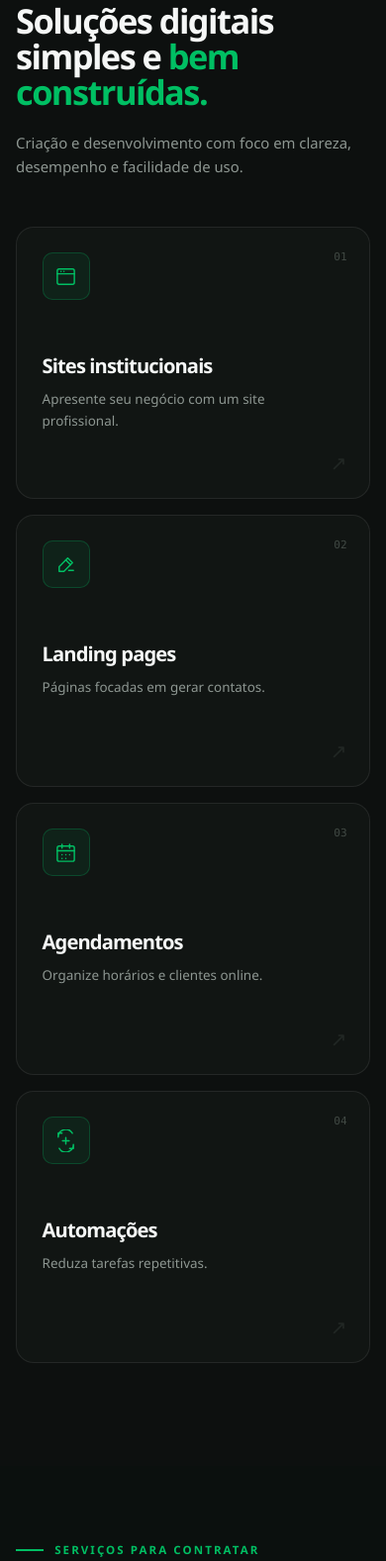
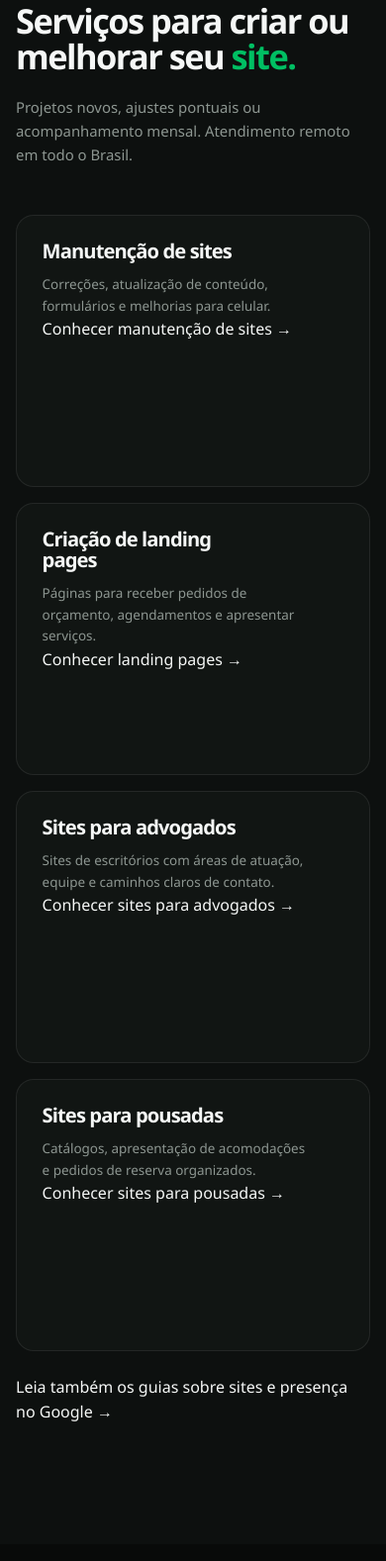
Before and after one commit to henriquesilvaweb/hsilva-site, a plain HTML site: page index.html in a window 390 px wide. Shown: the part 1380-2957 px from the top of the page at 99% size. Drawn offline with Linux system fonts and the light colour scheme.

Commit message:
UX mobile: eliminar seção duplicada de serviços e manter âncora da navegação

```diff
--- a/index.html
+++ b/index.html
@@ -114,68 +114,14 @@
       </a>
     </section>
 
-    <section class="section services" id="servicos" aria-labelledby="services-title">
+    <section class="section services" id="servicos" aria-labelledby="ofertas-title">
       <div class="container">
-        <div class="section-heading reveal">
-          <div>
-            <p class="eyebrow">O que eu faço</p>
-            <h2 id="services-title">Soluções digitais simples e <span>bem construídas.</span></h2>
-          </div>
-          <p>Criação e desenvolvimento com foco em clareza, desempenho e facilidade de uso.</p>
-        </div>
-
+        <div class="section-heading reveal"><div><p class="eyebrow">O que eu faço</p><h2 id="ofertas-title">Serviços para criar ou melhorar seu <span>site.</span></h2></div><p>Projetos novos, ajustes pontuais ou acompanhamento mensal. Atendimento remoto em todo o Brasil.</p></div>
         <div class="services-grid">
-          <article class="service-card reveal">
-            <span class="service-number">01</span>
-            <div class="icon-box">
-              <svg viewBox="0 0 24 24" aria-hidden="true"><rect x="3" y="4" width="18" height="16" rx="2"/><path d="M3 9h18M7 6.5h.01M10 6.5h.01"/></svg>
-            </div>
-            <h3>Sites institucionais</h3>
-            <p>Apresente seu negócio com um site profissional.</p>
-            <span class="card-arrow" aria-hidden="true">↗</span>
-          </article>
-
-          <article class="service-card reveal">
-            <span class="service-number">02</span>
-            <div class="icon-box">
-              <svg viewBox="0 0 24 24" aria-hidden="true"><path d="m14 5 5 5-9 9H5v-5l9-9Z"/><path d="m12 7 5 5M15 18h5"/></svg>
-            </div>
-            <h3>Landing pages</h3>
-            <p>Páginas focadas em gerar contatos.</p>
-            <span class="card-arrow" aria-hidden="true">↗</span>
-          </article>
-
-          <article class="service-card reveal">
-            <span class="service-number">03</span>
-            <div class="icon-box">
-              <svg viewBox="0 0 24 24" aria-hidden="true"><rect x="3" y="5" width="18" height="16" rx="2"/><path d="M16 3v4M8 3v4M3 10h18M8 14h.01M12 14h.01M16 14h.01M8 18h.01M12 18h.01"/></svg>
-            </div>
-            <h3>Agendamentos</h3>
-            <p>Organize horários e clientes online.</p>
-            <span class="card-arrow" aria-hidden="true">↗</span>
-          </article>
-
-          <article class="service-card reveal">
-            <span class="service-number">04</span>
-            <div class="icon-box">
-              <svg viewBox="0 0 24 24" aria-hidden="true"><path d="M8 4H4v4M16 20h4v-4M4 8a8 8 0 0 1 14.9-4M20 16A8 8 0 0 1 5.1 20"/><path d="M8.5 12h7M12 8.5v7"/></svg>
-            </div>
-            <h3>Automações</h3>
-            <p>Reduza tarefas repetitivas.</p>
-            <span class="card-arrow" aria-hidden="true">↗</span>
-          </article>
-        </div>
-      </div>
-    </section>
-
-    <section class="section" aria-labelledby="ofertas-title" style="padding:76px 0;background:#0b100e">
-      <div class="container">
-        <div class="section-heading"><div><p class="eyebrow">Serviços para contratar</p><h2 id="ofertas-title">Encontre a solução para seu <span>site.</span></h2></div><p>Projetos novos, ajustes pontuais ou acompanhamento mensal. Atendimento remoto em todo o Brasil.</p></div>
-        <div class="services-grid">
-          <article class="service-card"><h3>Manutenção de sites</h3><p>Correções, atualização de conteúdo, formulários e melhorias para celular.</p><a href="/manutencao-de-sites/">Conhecer manutenção de sites →</a></article>
-          <article class="service-card"><h3>Criação de landing pages</h3><p>Páginas para receber pedidos de orçamento, agendamentos e apresentar serviços.</p><a href="/criacao-de-landing-pages/">Conhecer landing pages →</a></article>
-          <article class="service-card"><h3>Sites para advogados</h3><p>Sites de escritórios com áreas de atuação, equipe e caminhos claros de contato.</p><a href="/advogados/">Conhecer sites para advogados →</a></article>
-          <article class="service-card"><h3>Sites para pousadas</h3><p>Catálogos, apresentação de acomodações e pedidos de reserva organizados.</p><a href="/pousadas/">Conhecer sites para pousadas →</a></article>
+          <article class="service-card reveal"><h3>Manutenção de sites</h3><p>Correções, atualização de conteúdo, formulários e melhorias para celular.</p><a href="/manutencao-de-sites/">Conhecer manutenção de sites →</a></article>
+          <article class="service-card reveal"><h3>Criação de landing pages</h3><p>Páginas para receber pedidos de orçamento, agendamentos e apresentar serviços.</p><a href="/criacao-de-landing-pages/">Conhecer landing pages →</a></article>
+          <article class="service-card reveal"><h3>Sites para advogados</h3><p>Sites de escritórios com áreas de atuação, equipe e caminhos claros de contato.</p><a href="/advogados/">Conhecer sites para advogados →</a></article>
+          <article class="service-card reveal"><h3>Sites para pousadas</h3><p>Catálogos, apresentação de acomodações e pedidos de reserva organizados.</p><a href="/pousadas/">Conhecer sites para pousadas →</a></article>
         </div>
         <p style="margin-top:24px"><a href="/blog/">Leia também os guias sobre sites e presença no Google →</a></p>
       </div>
```
